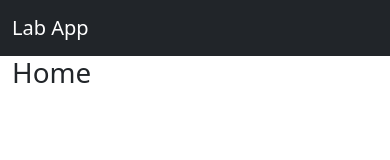
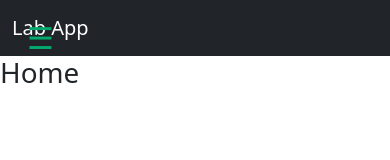
Before and after one commit to sauravss98/Lab-Signoff-Project, a React (Vite) app in the folder frontend/lab_sign_off_fe/: page / in a window 390 px wide. Shown: the top 160 px of the page. Built offline with nearby package versions, Linux system fonts and the light colour scheme; sample sign-in values are in the browser's storage.

Commit message:
Frontend: Added navbar

```diff
--- a/frontend/lab_sign_off_fe/src/component/Home/Home.css
+++ b/frontend/lab_sign_off_fe/src/component/Home/Home.css
@@ -1,4 +1,4 @@
-Col {
+/* Col {
   padding: 5px;
   margin: 10px;
-}
+} */
--- a/frontend/lab_sign_off_fe/src/component/Home/Home.jsx
+++ b/frontend/lab_sign_off_fe/src/component/Home/Home.jsx
@@ -1,16 +1,27 @@
-import Container from "react-bootstrap/Container";
+// import Container from "react-bootstrap/Container";
 import Row from "react-bootstrap/Row";
 import "../Home/Home.css";
+import SideNav from "../SideNav/SideNav";
+import { useState } from "react";
 
 const Home = () => {
+  const [isSideBarOpen, setIsSideBarOpen] = useState(false);
+
+  const toggleSidebar = () => {
+    setIsSideBarOpen(!isSideBarOpen);
+  };
+
   return (
-    <div>
-      <Container>
-        <Row>
-          <h1>Home</h1>
-        </Row>
-      </Container>
-    </div>
+    <>
+      <div>
+        <div>
+          <Row>
+            <SideNav isOpen={isSideBarOpen} toggleSidebar={toggleSidebar} />
+            <h1>Home</h1>
+          </Row>
+        </div>
+      </div>
+    </>
   );
 };
 
--- /dev/null
+++ b/frontend/lab_sign_off_fe/src/component/SideNav/SideNav.jsx
@@ -0,0 +1,16 @@
+import classes from "./SideNav.module.css";
+const SideNav = ({ isOpen, toggleSidebar }) => {
+  return (
+    <>
+      <div className={classes.hamburger} onClick={toggleSidebar}>
+        &#9776;
+      </div>
+      <div className={`${classes.sidebar} ${isOpen ? classes.open : ""}`}>
+        <a>Home</a>
+        <a>Requests</a>
+      </div>
+    </>
+  );
+};
+
+export default SideNav;
--- /dev/null
+++ b/frontend/lab_sign_off_fe/src/component/SideNav/SideNav.module.css
@@ -0,0 +1,62 @@
+.sidebar {
+  margin: 0;
+  padding: 0;
+  width: 200px;
+  background-color: #f1f1f1;
+  position: fixed;
+  height: 100%;
+  overflow: auto;
+  transition: transform 0.3s ease;
+}
+
+.sidebar a {
+  display: block;
+  color: black;
+  padding: 16px;
+  text-decoration: none;
+}
+
+.sidebar a.active {
+  background-color: #04aa6d;
+  color: white;
+}
+
+.sidebar a:hover:not(.active) {
+  background-color: #555;
+  color: white;
+}
+
+.content {
+  margin-left: 200px;
+  padding: 1px 16px;
+  height: 1000px;
+  transition: margin-left 0.3s ease;
+}
+
+/* Hamburger button styles */
+.hamburger {
+  display: none; /* Initially hide the hamburger button on larger screens */
+}
+
+/* Show hamburger button on small screens */
+@media screen and (max-width: 700px) {
+  .sidebar {
+    transform: translateX(-200px);
+  }
+  .sidebar.open {
+    transform: translateX(0);
+  }
+  .content {
+    margin-left: 0;
+  }
+  .hamburger {
+    display: block;
+    font-size: 30px;
+    cursor: pointer;
+    position: fixed;
+    top: 15px;
+    left: 15px;
+    z-index: 1000;
+    color: #04aa6d;
+  }
+}
```
